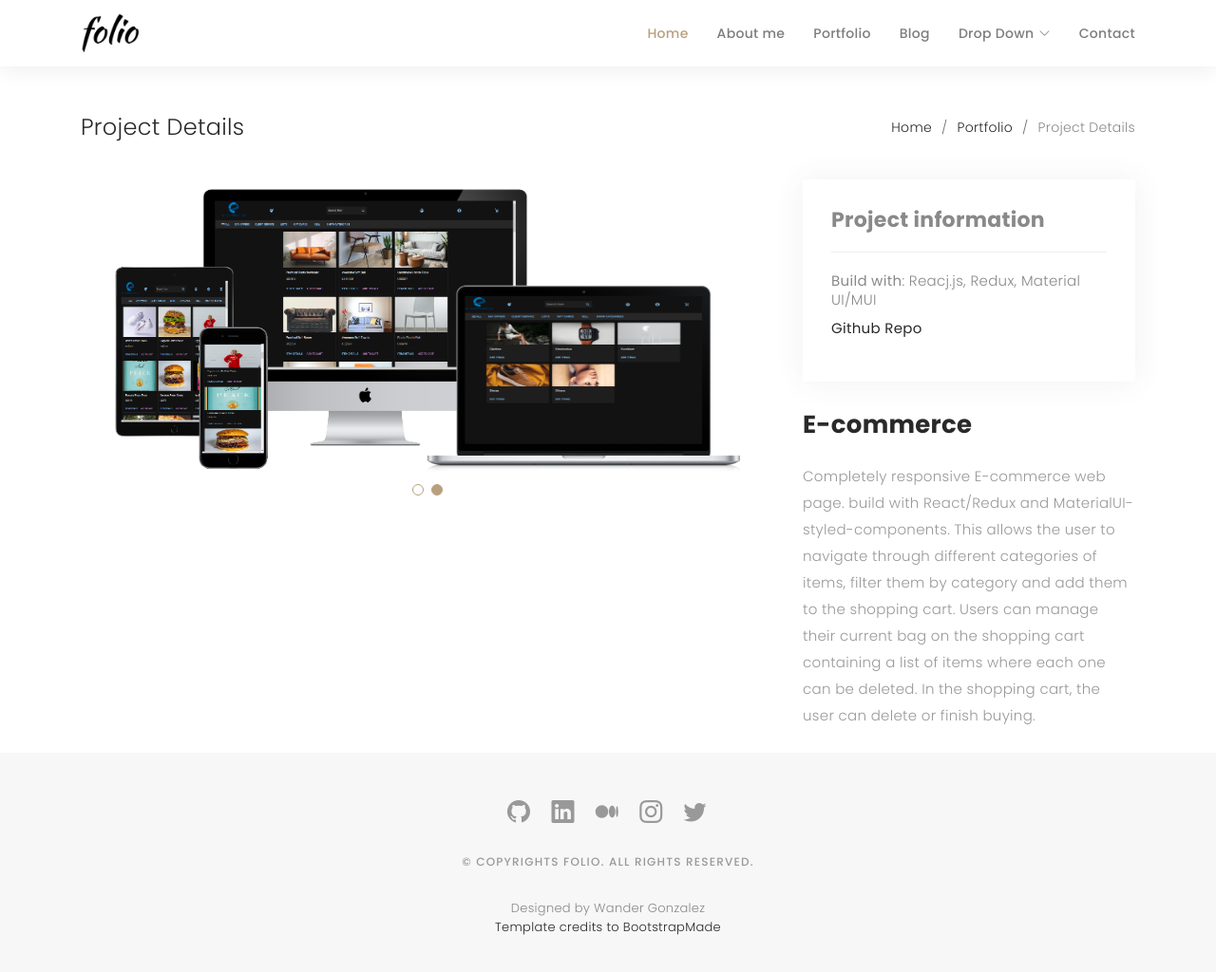
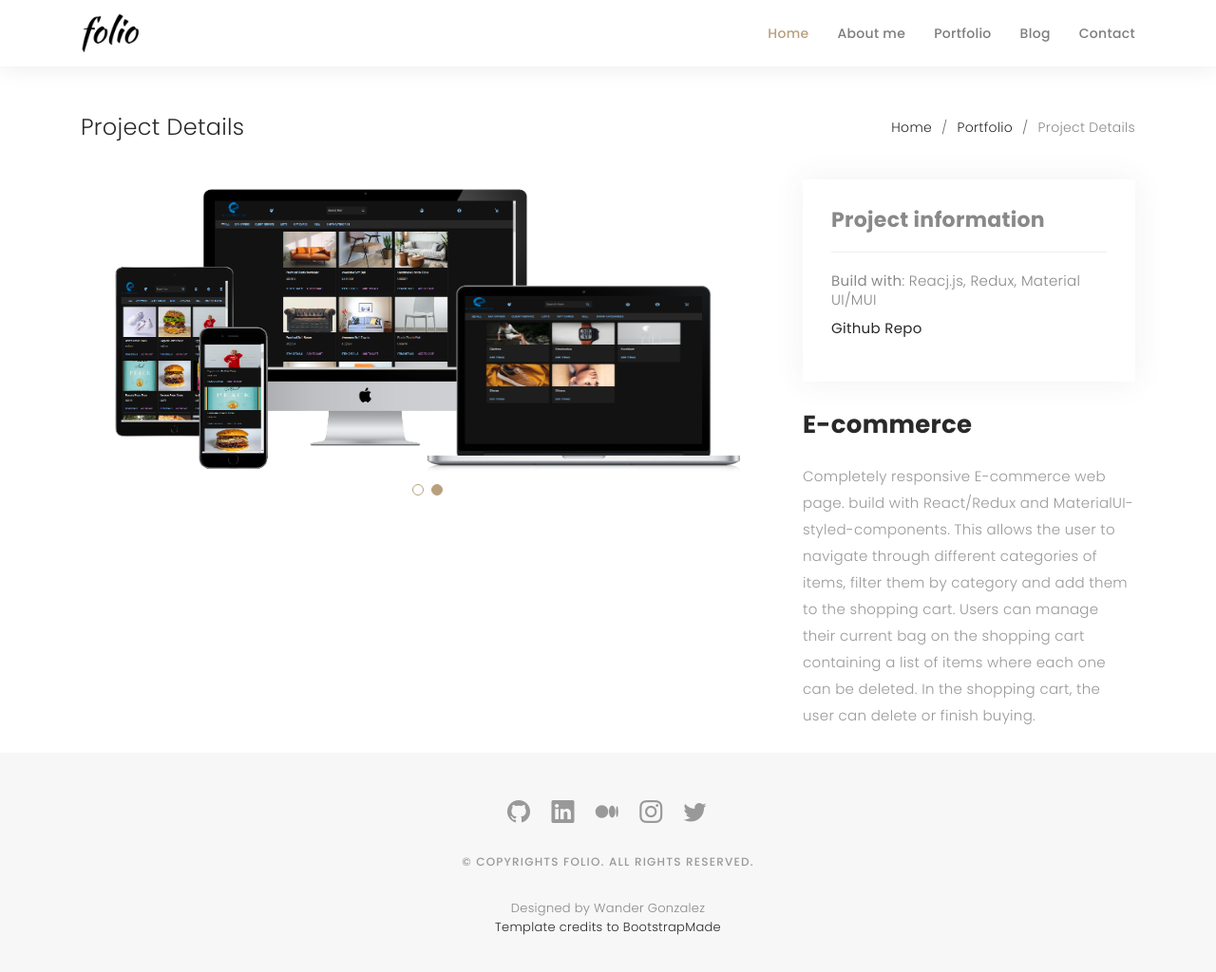
Before and after one commit to wandergithub/portfolio-simple, a Jekyll site: the page built from project_details6.html, in a window 1280 px wide and 1037 px high. Shown: the top 1024 px of the window at 95% size. Built offline with Jekyll 4.4.1, drawn with Linux system fonts in a browser that asks for light colours; nearby versions of some CDN libraries; some web fonts are replaced; library files that are not in the unit come from our copies; comment, search, counter and statistics services are not loaded.

Commit message:
Final touches

```diff
--- a/_includes/header.html
+++ b/_includes/header.html
@@ -12,7 +12,7 @@
           <li><a class="nav-link scrollto" href="index.html#about">About me</a></li>
           <li><a class="nav-link  scrollto" href="index.html#portfolio">Portfolio</a></li>
           <li><a class="nav-link  scrollto" href="index.html#journal">Blog</a></li>
-          <li class="dropdown"><a href="#"><span>Drop Down</span> <i class="bi bi-chevron-down"></i></a>
+          <!-- <li class="dropdown"><a href="#"><span>Drop Down</span> <i class="bi bi-chevron-down"></i></a>
             <ul>
               <li><a href="#">Drop Down 1</a></li>
               <li class="dropdown"><a href="#"><span>Deep Drop Down</span> <i class="bi bi-chevron-right"></i></a>
@@ -28,7 +28,7 @@
               <li><a href="#">Drop Down 3</a></li>
               <li><a href="#">Drop Down 4</a></li>
             </ul>
-          </li>
+          </li> -->
           <li><a class="nav-link scrollto" href="index.html#contact">Contact</a></li>
         </ul>
         <i class="bi bi-list mobile-nav-toggle"></i>
```
